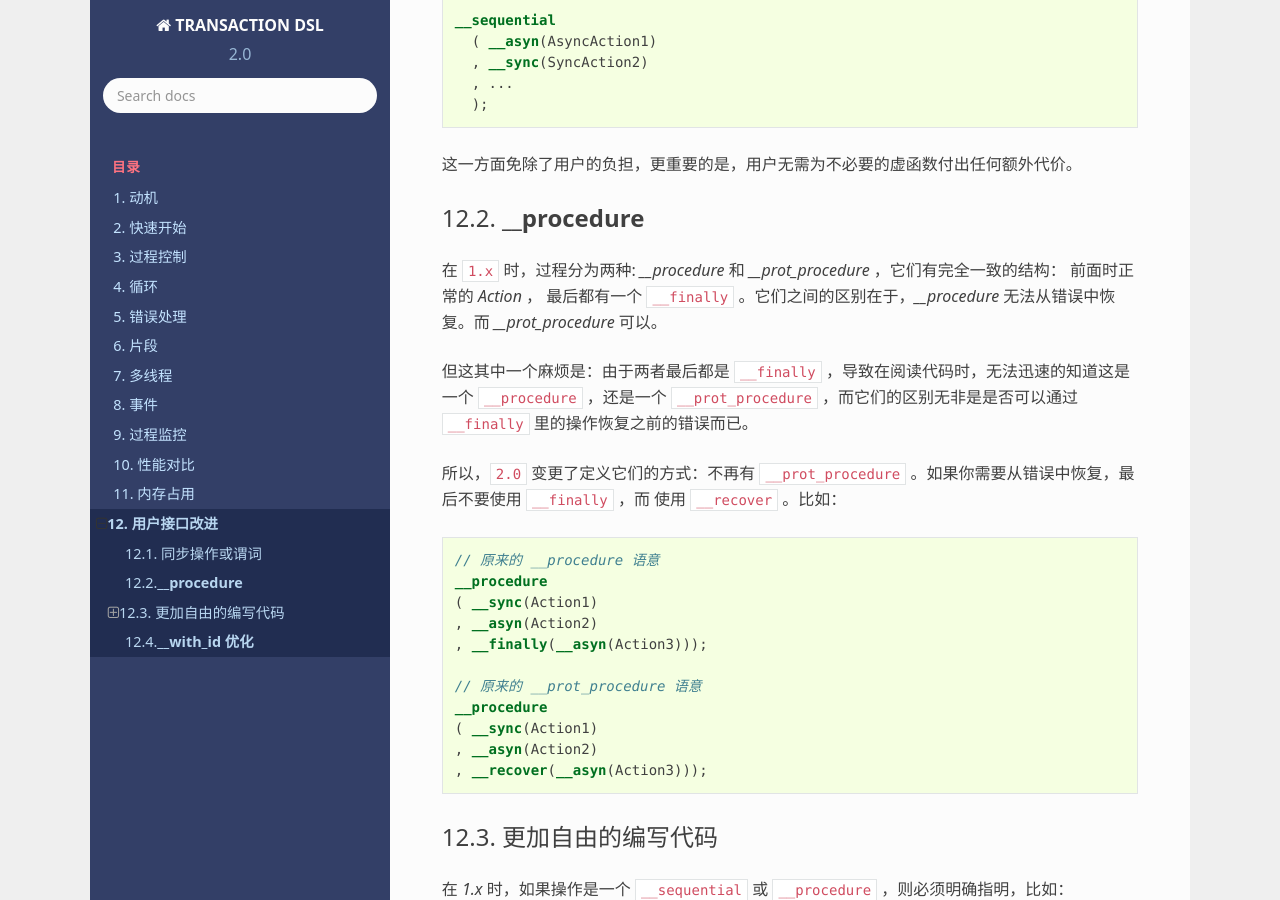
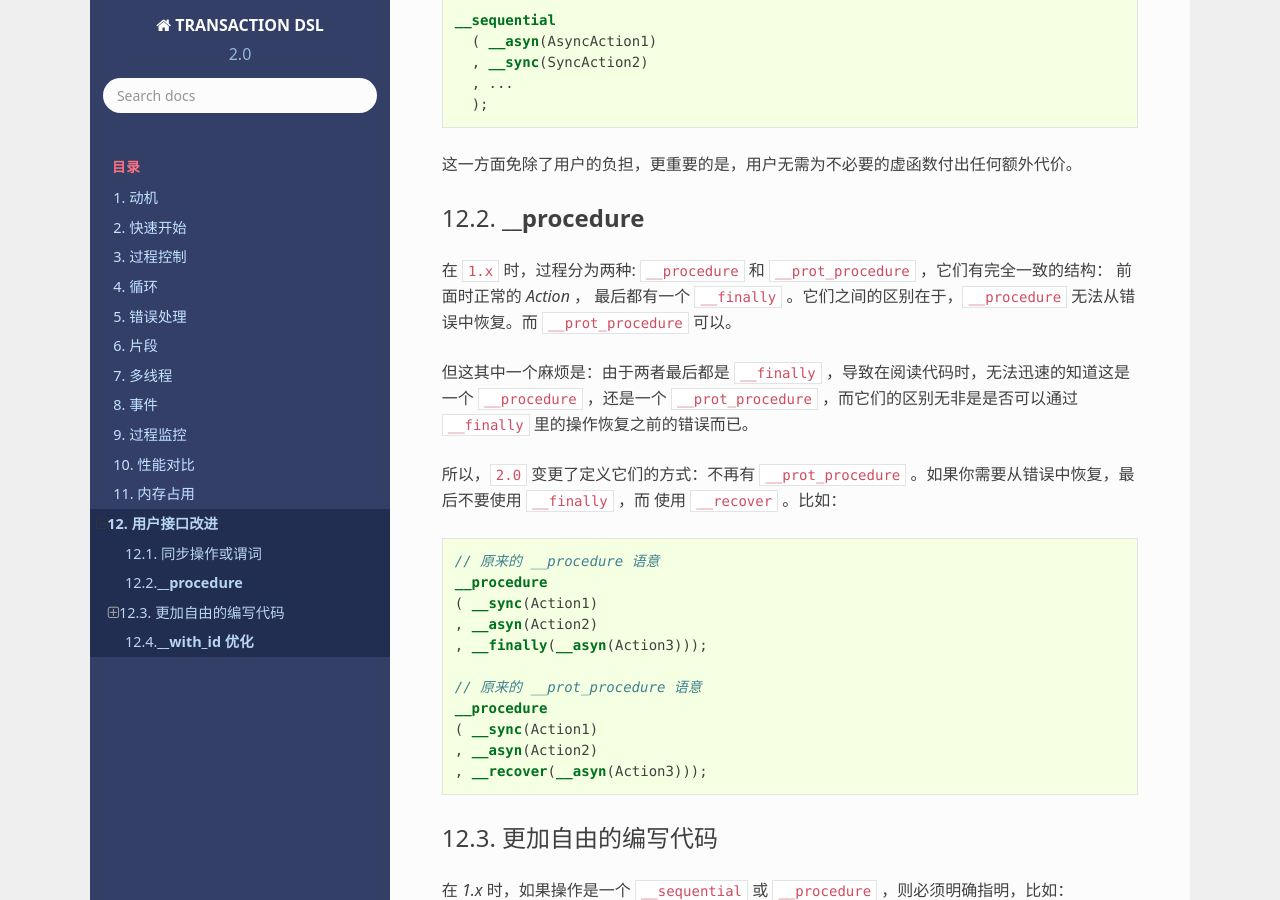
Before and after one commit to godsme/trans-dsl-2, a Sphinx documentation site: the page built from doc/source/user-friendly.rst, in a window 1280 px wide and 900 px high, scrolled down 1049 px. Built offline with Sphinx 7.4.7 and the Read the Docs theme 2.0.0, drawn with Linux system fonts in a browser that asks for light colours; formulas are drawn with MathJax 3.

Commit message:
impl more interfaces

```diff
--- a/doc/source/_ext/CppTransDslLexer.py
+++ b/doc/source/_ext/CppTransDslLexer.py
@@ -14,7 +14,8 @@
                           '__params', '__def', '__as', '__thread_id', '__timer_id', '__recover',
                           '__as_trans', '__apply', '__with', '__is_failed', '__is_succ', '__not',
                           '__bind_listener', '__listeners'))
-    FUNC_KEYWORDS  = set(('exec', 'handleEvent', 'kill', 'WAIT_ON'))
+    FUNC_KEYWORDS  = set(('exec', 'handleEvent', 'kill', 'WAIT_ON', 'onActionStarting', 'onActionEventConsumed'
+                          'onActionDone', 'onActionStopped', 'onActionKilled'))
     TYPE_KEYWORDS  = set(('ActionThreadId', 'TimerId', 'ActionId', 'Status', 'TransactionInfo', 'Event', 'ObservedActionIdRegistry'))
     CONST_KEYWORDS = set(('SUCCESS', 'CONTINUE', 'UNKNOWN_EVENT', 'FAILED',
                           'DEF_SIMPLE_ASYNC_ACTION'))
--- a/doc/source/user-friendly.rst
+++ b/doc/source/user-friendly.rst
@@ -58,8 +58,8 @@
 **__procedure**
 -----------------------------
 
-在 ``1.x`` 时，过程分为两种: `__procedure` 和 `__prot_procedure` ，它们有完全一致的结构： 前面时正常的 `Action` ，
-最后都有一个 ``__finally`` 。它们之间的区别在于，`__procedure` 无法从错误中恢复。而 `__prot_procedure` 可以。
+在 ``1.x`` 时，过程分为两种: ``__procedure`` 和 ``__prot_procedure`` ，它们有完全一致的结构： 前面时正常的 `Action` ，
+最后都有一个 ``__finally`` 。它们之间的区别在于，``__procedure`` 无法从错误中恢复。而 ``__prot_procedure`` 可以。
 
 但这其中一个麻烦是：由于两者最后都是 ``__finally`` ，导致在阅读代码时，无法迅速的知道这是一个 ``__procedure`` ，还是一个
 ``__prot_procedure`` ，而它们的区别无非是是否可以通过 ``__finally`` 里的操作恢复之前的错误而已。
```
